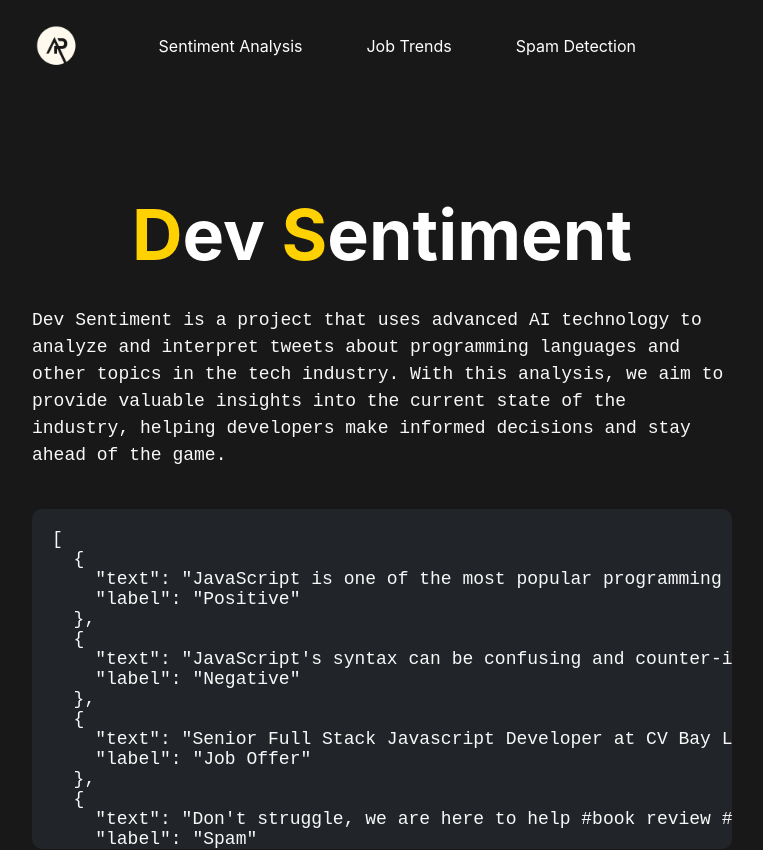
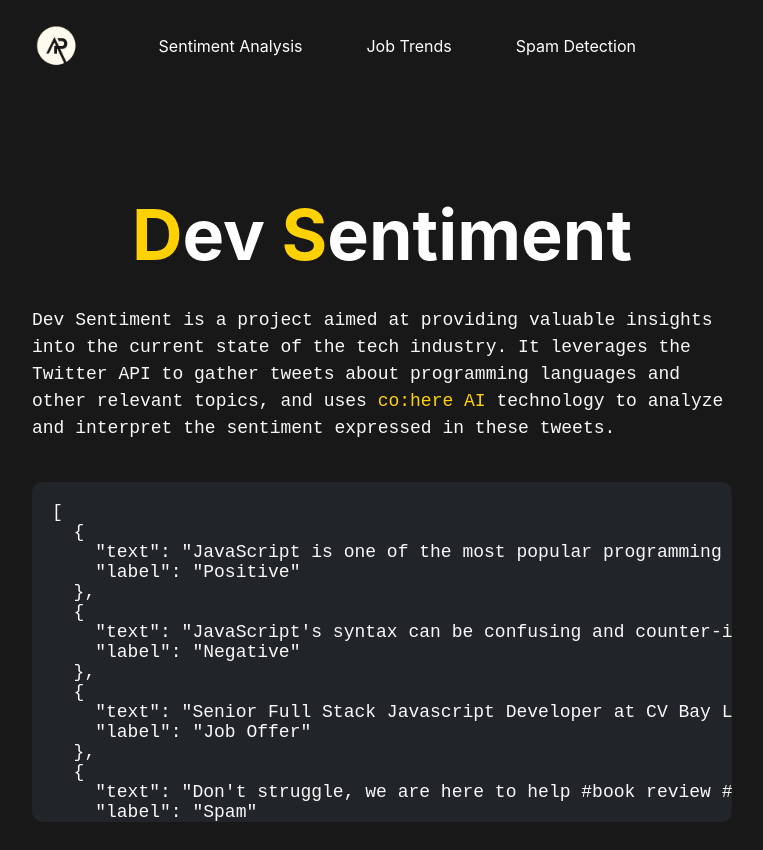
Before and after one commit to aitorpalleja/DevSentiment-Web, a React (Create React App) app: page / in a window 1280 px wide. Shown: the top 850 px of the page, without its empty margins (258-1021 px from the left). Built offline with nearby package versions, Linux system fonts and the light colour scheme; no server answers.

Commit message:
write a better intro in the home

```diff
--- a/src/components/Home/Home.js
+++ b/src/components/Home/Home.js
@@ -11,11 +11,11 @@
     <div className='home_container'>
       <h1 className='home_title'><span className='home_span'>D</span>ev <span className='home_span'>S</span>entiment</h1>
       <p className='home_pharagraph'>
-        Dev Sentiment is a project that uses advanced AI technology to
-        analyze and interpret tweets about programming languages and other
-        topics in the tech industry. With this analysis, we aim to provide
-        valuable insights into the current state of the industry, helping
-        developers make informed decisions and stay ahead of the game.
+      Dev Sentiment is a project aimed at providing valuable insights into the current state
+      of the tech industry. It leverages the Twitter API to gather tweets
+      about programming languages and other relevant topics,
+      and uses <span className='home_span'>co:here AI</span> technology to analyze and interpret the
+      sentiment expressed in these tweets.
       </p>
       <JSONCodeHighlighter code={code} />
     </div>
```
